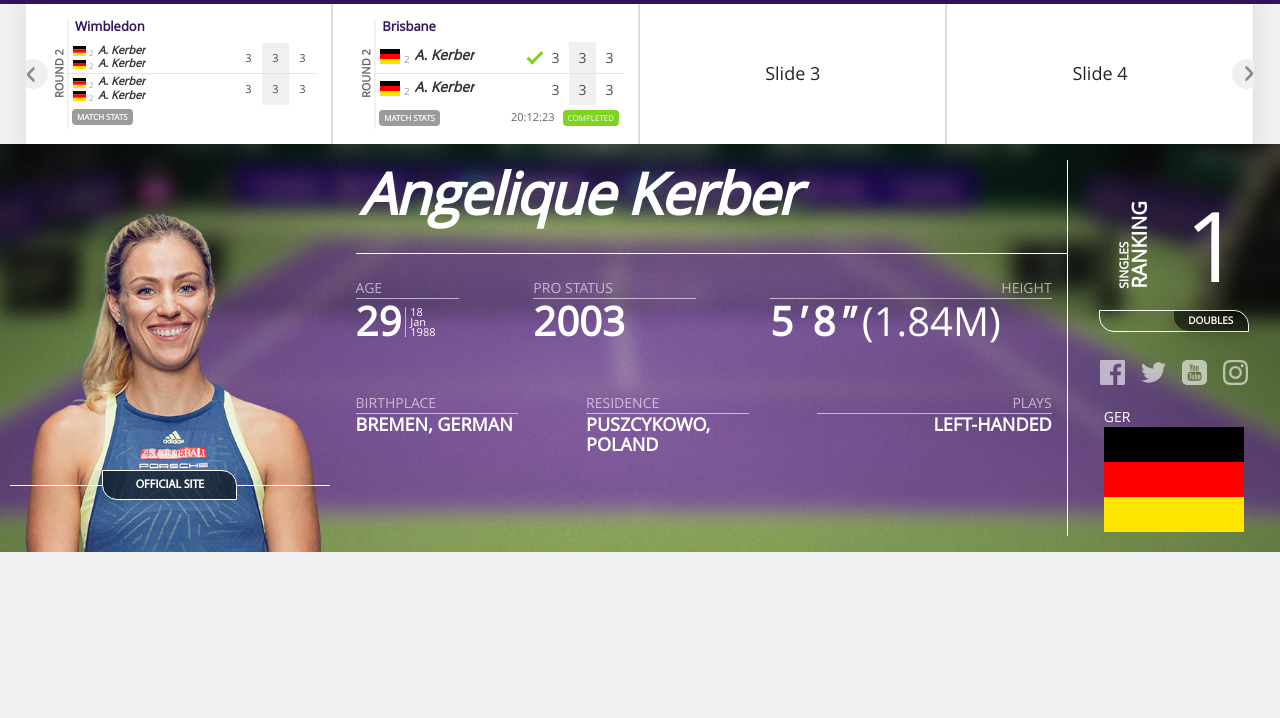
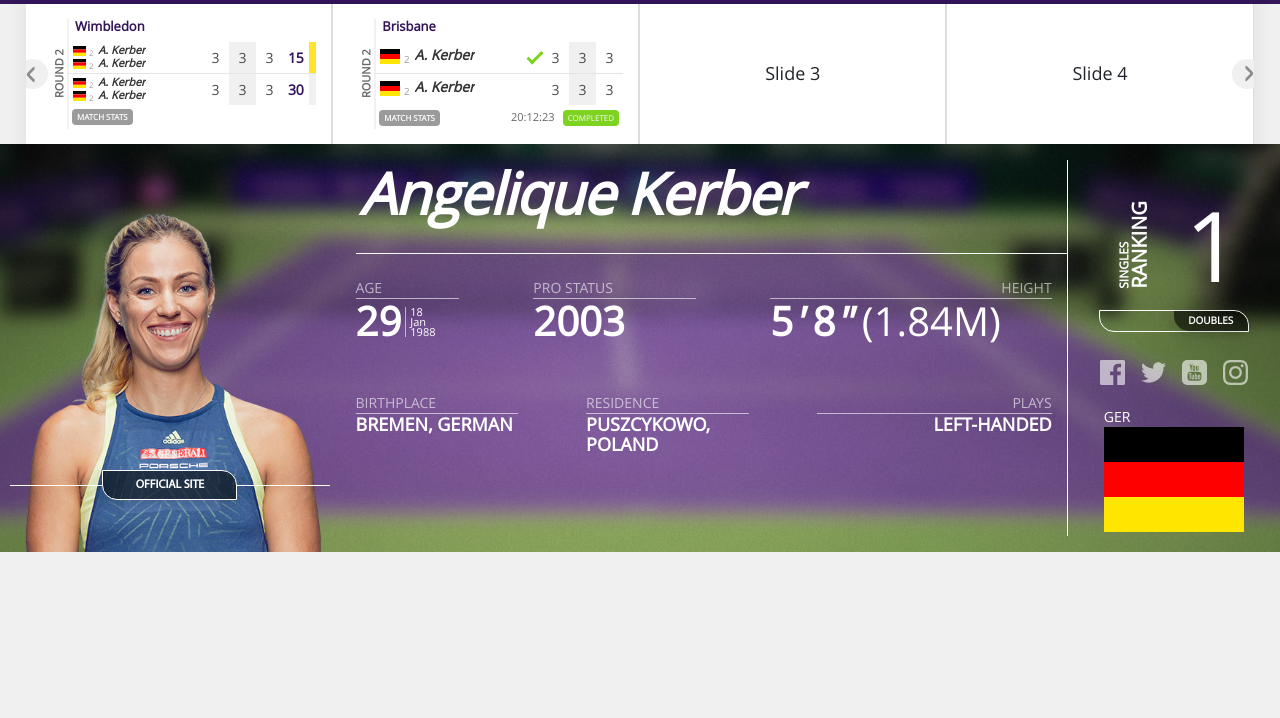
Before and after one commit to EvilSmile88/wta, a website: page src/index.html in a window 1280 px wide. Shown: the part 82-800 px from the top of the page. Drawn offline with nearby package versions, Linux system fonts and the light colour scheme.

Commit message:
fixed doubles game style, added game score

```diff
--- a/src/index.html
+++ b/src/index.html
@@ -215,7 +215,7 @@
                         <h6>Wimbledon</h6>
                         <div>
                             <div class="score-cell__group-row d-flex">
-                                <div class="score-cell__players">
+                                <div class="score-cell__players score-cell__players--doubles">
                                     <div class="score-cell__player">
                                         <div>
                                             <p><img src="img/german_flag.svg" width="15px"/> <sub>2</sub></p>
@@ -233,10 +233,11 @@
                                     <div>3</div>
                                     <div>3</div>
                                     <div>3</div>
+                                    <div class="score-cell__game score-cell__game--serve">15</div>
                                 </div>
                             </div>
                             <div class="score-cell__group-row d-flex">
-                                <div class="score-cell__players">
+                                <div class="score-cell__players score-cell__players--doubles">
                                     <div class="score-cell__player">
                                         <div>
                                             <p><img src="img/german_flag.svg" width="15px"/> <sub>2</sub></p>
@@ -254,11 +255,12 @@
                                     <div>3</div>
                                     <div>3</div>
                                     <div>3</div>
+                                    <div class="score-cell__game">30</div>
+                                </div>
                             </div>
                         </div>
                         <div class="score-cell__stats d-flex align-items-center justify-content-between w-100 p-1">
                             <div class="match-stats text-light rounded text-uppercase">Match stats</div>
-                            </div>
                         </div>
                     </div>
                 </div>
@@ -299,12 +301,12 @@
                                     <div>3</div>
                                 </div>
                             </div>
+                        </div>
                         <div class="score-cell__stats d-flex align-items-center justify-content-between w-100 p-1">
                             <div class="match-stats text-light rounded text-uppercase">Match stats</div>
                             <div class="d-flex align-items-center">
                                 <span class="mx-2 match-time">20:12:23</span>
                                 <div class="match-completed text-light rounded text-uppercase">Completed</div>
-                                </div>
                             </div>
                         </div>
                     </div>
--- a/src/js/score-carusel.js
+++ b/src/js/score-carusel.js
@@ -18,12 +18,3 @@ var swiper = new Swiper('.swiper-container', {
     prevEl: '.swiper-button-prev',
   },
 });
-var items = $(".swiper-container .score-cell__group" );
-for (i = 0; i < items.length; i++) {
-  var playersCount = $(items[i]).find('.score-cell__player').length;
-  if(playersCount === 4 ) {
-    $(items[i]).css("font-size","11px")
-    $(items[i]).find("img").css("width","13px")
-  }
-
-}
--- a/src/scss/score-carusel.scss
+++ b/src/scss/score-carusel.scss
@@ -106,6 +106,12 @@
     justify-content: center;
     flex-basis: 50px;
     flex-grow: 1;
+    &.score-cell__players--doubles {
+      font-size: 11px;
+      img {
+        width: 13px;
+      }
+    }
   }
   .score-cell__group-row--win {
     .score-cell__times:before{
@@ -116,7 +122,7 @@
       width: 16px;
       height: 8px;
       content: '';
-      border: 3px solid #7ED321;
+      border: 3px solid $success-color;
       transform: rotate(-45deg);
       border-top-width: 0px;
       border-right-width: 0px;
@@ -158,6 +164,15 @@
     position: relative;
     box-sizing: border-box;
     display: flex;
+    .score-cell__game {
+      color: $primary-color;
+      font-weight: bold;
+      border-right: 7px solid $light-gray;
+      background-color: white !important;
+    }
+    .score-cell__game--serve {
+      border-color: $gold;
+    }
     div {
       color: #4A4A4A;
       display: flex;
@@ -187,7 +202,7 @@
     .match-completed {
       font-size: 8px;
       padding: 2px 5px;
-      background-color: #7ED321;
+      background-color: $success-color;
     }
   }
 }
--- a/src/scss/variables.scss
+++ b/src/scss/variables.scss
@@ -31,4 +31,5 @@ $body-bg: $light-gray;
 $primary-color: #33145B !default;
 $gold: rgb(255, 228, 46);
 $primary-color-light: #502784;
+$success-color: #7ED321;
 $dark-gray: #666;
```
Also changed, not shown: src/css/main.css. Lines whose indentation alone changed are shown as unchanged.
